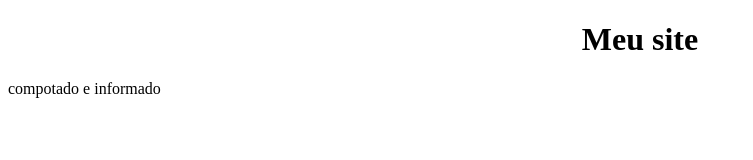
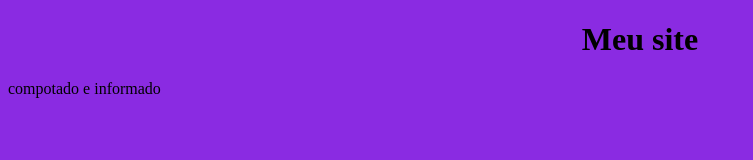
Before and after one commit to brenda2007/agrinho, a plain HTML site: page index.html in a window 1280 px wide. Shown: the whole page, without its empty margins (0-753 px from the left). Drawn offline with Linux system fonts and the light colour scheme.

Commit message:
cor de fundo

```diff
--- a/style.css
+++ b/style.css
@@ -1 +1,7 @@
-h1{text-align: center;}
+body{
+    background-color: blueviolet;
+}
+
+h1{
+    text-align: center;
+}
```
